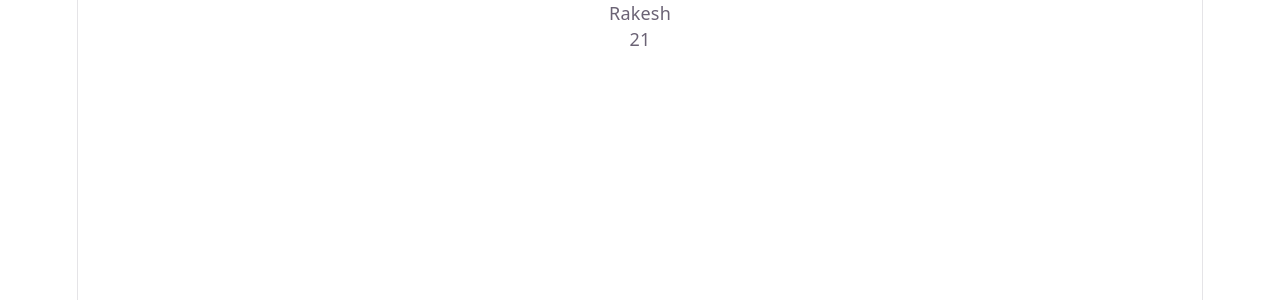
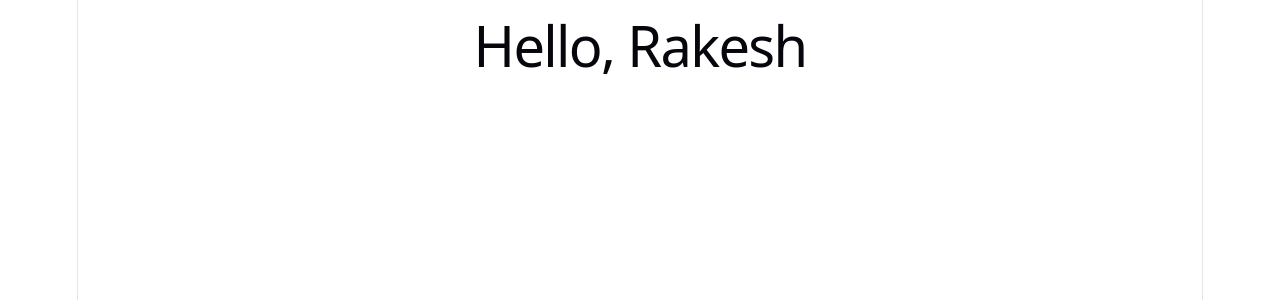
Before and after one commit to rakeshkr-abc/MERN_Stu_FebMay26Mys, a React (Vite) app in the folder W9/D2/prop-example-app/: page / in a window 1280 px wide. Shown: the top 300 px of the page. Built offline with nearby package versions, Linux system fonts and the light colour scheme.

Commit message:
Higher order component(HOC) example

```diff
--- a/W9/D2/prop-example-app/src/App.jsx
+++ b/W9/D2/prop-example-app/src/App.jsx
@@ -10,6 +10,7 @@ import { PropsImmutability } from "./components/P8";
 import { PropsState } from "./components/P9";
 import { FunctionProps } from "./components/P10";
 import { PropTypesDemo } from "./components/P11";
+import { HOCExample } from "./components/P12";
 
 function App() {
   return (
@@ -24,7 +25,8 @@ function App() {
       {/* <PropsImmutability /> */}
       {/* <PropsState/> */}
       {/* <FunctionProps /> */}
-      <PropTypesDemo />
+      {/* <PropTypesDemo /> */}
+      <HOCExample />
     </>
   )
 }
--- /dev/null
+++ b/W9/D2/prop-example-app/src/components/P12.jsx
@@ -0,0 +1,25 @@
+// Higher order component(HOC) example
+
+const Greeting = ({name}) => {
+    return <h1>Hello, {name}</h1>
+}
+
+// Higher order component(HOC)
+const WithBorder = (OriginalComponent) => {
+    return function EnhancedComponent(props){
+        return(
+            <div className="setBorder">
+                <OriginalComponent{...props}/>
+            </div>
+        );
+    }
+}
+const GreetingWithBorder = WithBorder(Greeting);
+
+export function HOCExample(){
+    return(
+        <>
+            <GreetingWithBorder name="Rakesh"/>
+        </>
+    )
+}
```
